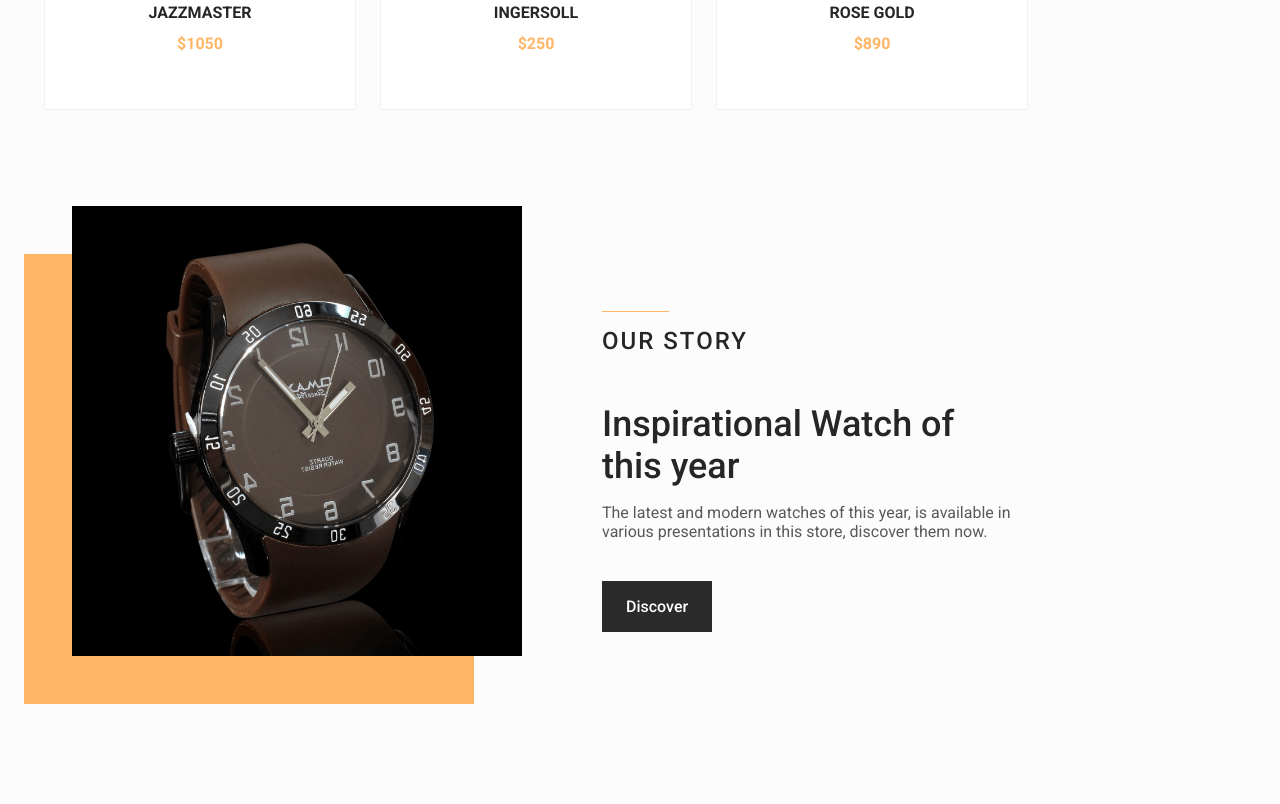
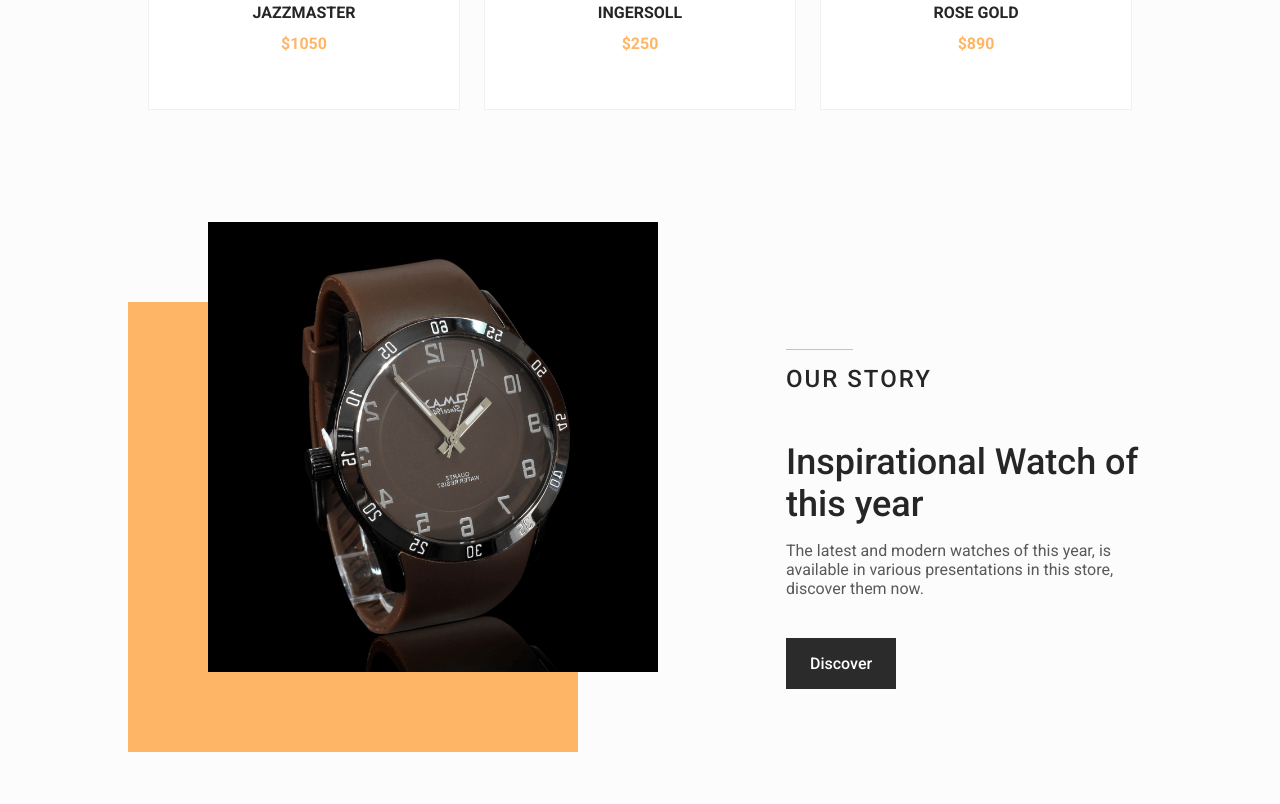
Before and after one commit to LeslieLopez25/watches-website, a plain HTML site: page index.html in a window 1280 px wide. Shown: the part 1276-2080 px from the top of the page. Drawn offline with nearby package versions, Linux system fonts and the light colour scheme.

Commit message:
Added breakpoint for large devices

```diff
--- a/css/styles.css
+++ b/css/styles.css
@@ -1183,3 +1183,33 @@ body.dark-theme {
         padding-bottom: 4rem;
     }
 }
+
+/* FOR LARGE DEVICES */
+@media screen and (min-width: 1024px) {
+    .container {
+        margin-left: auto;
+        margin-right: auto;
+    }
+
+    .story__container {
+        column-gap: 13rem;
+    }
+
+    .story__container {
+        padding-top: 3rem;
+    }
+
+    .story__img {
+        left: 5rem;
+        top: -5rem;
+    }
+
+    .testimonial__img {
+        right: 5rem;
+        top: 5rem;
+    }
+
+    .scrollup {
+        right: 3rem;
+    }
+}
```
